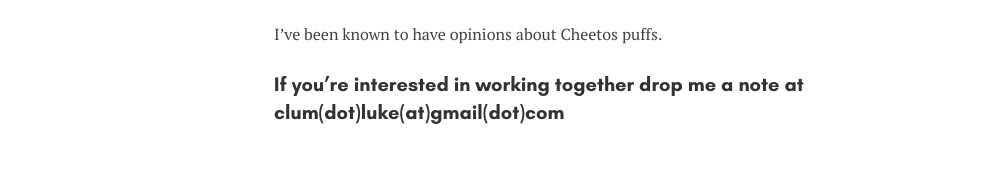
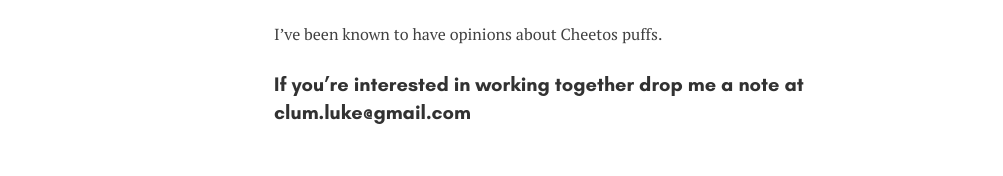
Before and after one commit to lukeclum/lukeclum.github.io, an Angular app: page /about in a window 1280 px wide. Shown: the part 593-769 px from the top of the page, without its empty margins (16-1019 px from the left). Built offline with nearby package versions, Linux system fonts and the light colour scheme.

Commit message:
update email address

```diff
--- a/src/app/pages/about/about.component.html
+++ b/src/app/pages/about/about.component.html
@@ -19,4 +19,4 @@
 
 <p>I’ve been known to have opinions about Cheetos puffs.</p>
 
-<h3>If you’re interested in working together drop me a note at clum(dot)luke(at)gmail(dot)com</h3>
+<h3>If you’re interested in working together drop me a note at clum.luke@gmail.com</h3>
```
